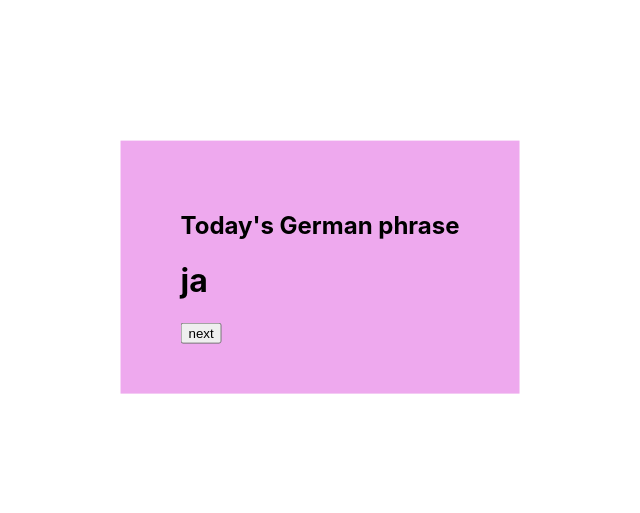
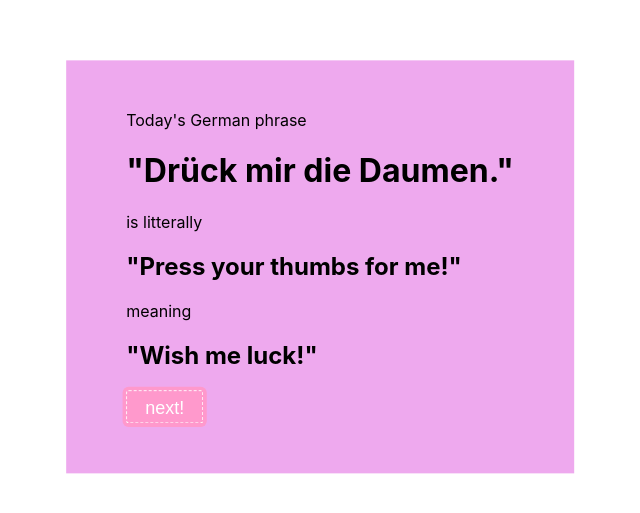
Before and after one commit to ivy1022/learn-germany, a React (Create React App) app: page / in a window 1280 px wide. Shown: the part 133-646 px from the top of the page, without its empty margins (320-960 px from the left). Built offline with nearby package versions, Linux system fonts and the light colour scheme.

Commit message:
added litteraly

```diff
--- a/src/App.js
+++ b/src/App.js
@@ -2,25 +2,38 @@ import React from 'react';
 
 
 class Phrase extends React.Component {
-  constructor(props) {
-    super(props);
-    this.state = 'start!';
-  }
+  // constructor(props) {
+  //   super(props);
+  //   this.state = 'start!';
+  // }
 
   handleClick() {
     this.setState({});
   }
 
   render() {
-    const germans = ['ja', 'word', 'danke'];
-    const oneGerman = germans[Math.floor( Math.random() * germans.length)];
+    const words = [
+      {gn:'Das ist nicht mein Bier.', litterally: 'That is not my beer.', meaning:'I’m not interested; I don’t like it.'},
+      {gn:'Drück mir die Daumen.', litterally: 'Press your thumbs for me!', meaning:'Wish me luck!'},
+      {gn:'Wir sind ja nicht aus Zucker.', litterally: 'We’re not made of sugar.', meaning:'Don’t be a wimp. The rain can’t hurt you!'},
+      {gn:'Du gehst mir auf den Keks', litterally: 'You’re walking on my cake/cookie', meaning:'You are annoying me'},
+      {gn:'Jetzt haben wir den Salat', litterally: 'Now we have the salad', meaning:'Now everything is a mess'},
+      {gn:'Tut mir leid, aber mein Englisch ist under aller Sau', litterally: 'Sorry but my English is under all pig', meaning:'Sorry, but my English is just the worst'},
+      {gn:'	Du bist so ein Angsthase', litterally: 'You are such a fear-rabbit', meaning:'You are so easily scared'},
+      {gn:'Niemand kann mir das Wasser reichen', litterally: 'No one can reach me the water', meaning:'Nobody is better than me'},
+      {gn:'Komm schon, spring über deinen Schatten', litterally: 'Come on, jump over your shadow', meaning:'Get out of your comfort zone'}
+    ];
+    const mapWords = words[Math.floor( Math.random() * words.length)];
+
     return (
       <div className="phrase-box">
-        <h2>Today's German phrase</h2>
-        <h1>{ oneGerman }</h1>
-        <button onClick = {() => {
+        Today's German phrase
+        <h1>"{ mapWords.gn }"</h1> is litterally
+        <h2>"{ mapWords.litterally}"</h2> meaning
+        <h2>"{ mapWords.meaning }"</h2>
+        <button className="Button-style" onClick = {() => {
           this.handleClick();
-        }}> next</button>
+        }}> next!</button>
       </div>
   );
   }
--- a/src/index.css
+++ b/src/index.css
@@ -20,3 +20,15 @@ code {
   transform: translateY(-50%) translateX(-50%);    /* 要素自体の半分、上と左にずらす */
   padding: 50px 60px;              /* 余白指定 */
 }
+
+.Button-style {
+  font-size: 18px;
+  display: inline-block;
+  padding: 0.4em 1em 0.2em;
+  color: #ffffff;
+  border: #ffffff dashed 1px;
+  box-shadow: 0 0 0 0.2em #ff99cc;
+  border-radius: 2.5px;
+  background-color: #ff99cc;
+  cursor: pointer;
+}
```
Also changed, not shown: src/ApiFetch.js (added, +11 -0 lines).
